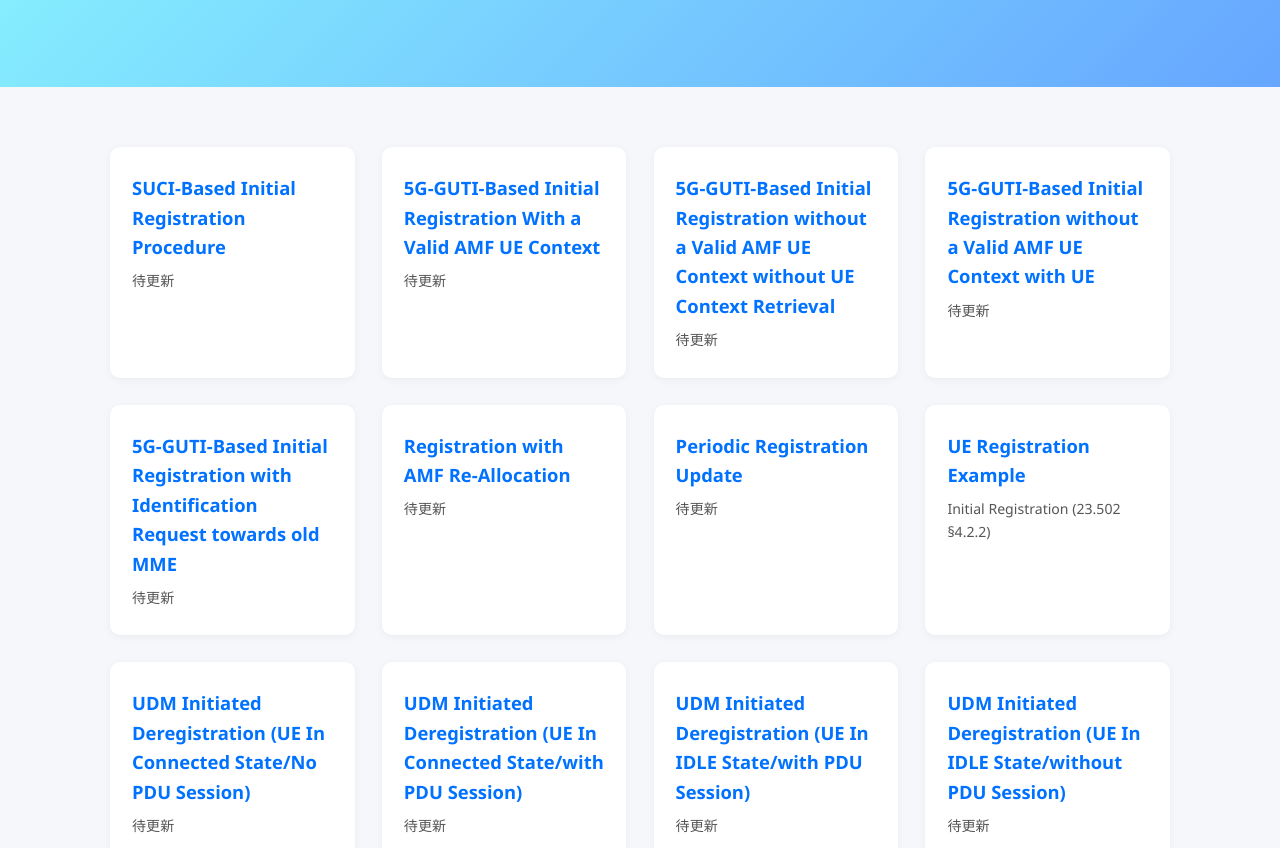
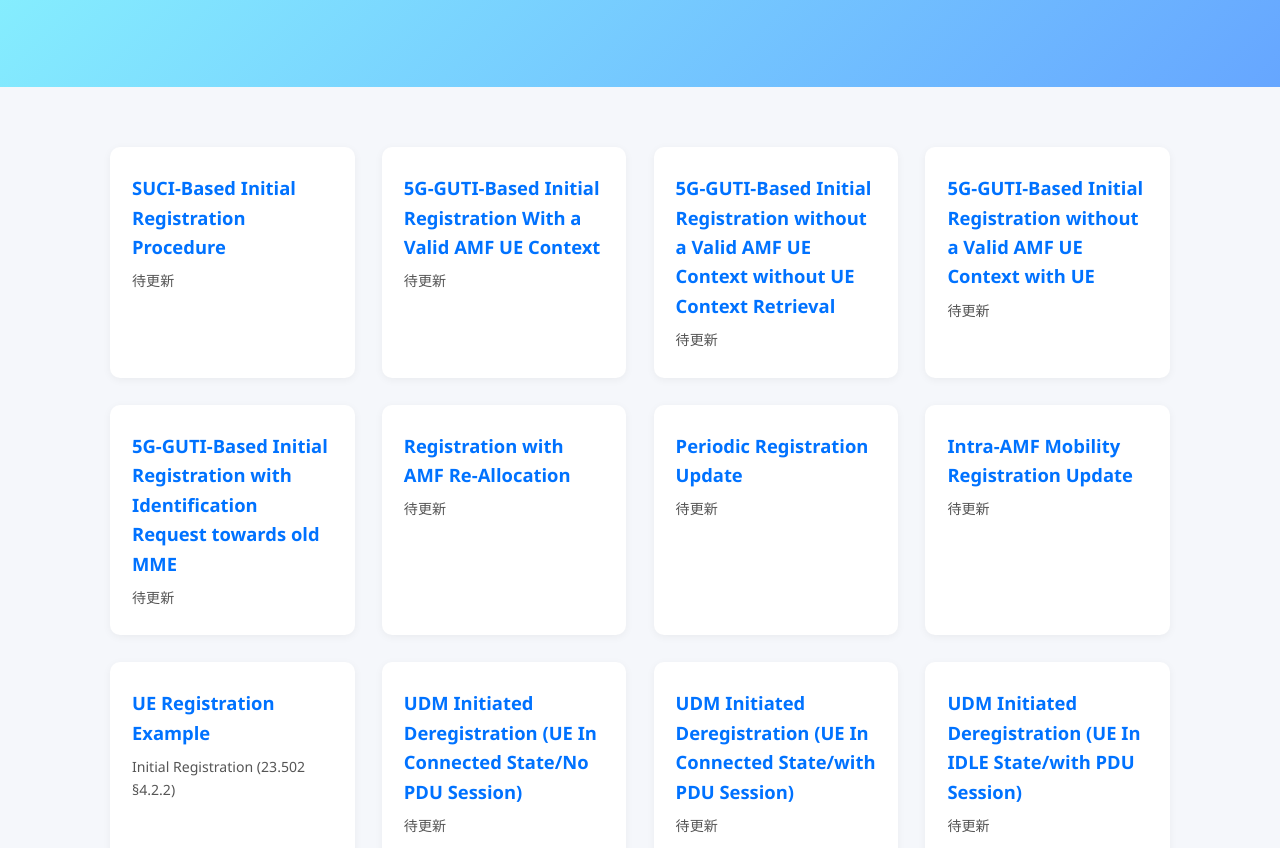
Before and after one commit to ChengQian1129/callflow.github.io, a plain HTML site: page index.html in a window 1280 px wide. Shown: the part 252-1100 px from the top of the page. Drawn offline with Linux system fonts and the light colour scheme.

Commit message:
Update index.html

```diff
--- a/index.html
+++ b/index.html
@@ -82,6 +82,10 @@
       <h3>Periodic Registration Update</h3>
       <p>待更新</p>
     </a>
+    <a class="card" href="flows/Intra-AMF_Mobility_Registration_Update.html">
+      <h3>Intra-AMF Mobility Registration Update</h3>
+      <p>待更新</p>
+    </a>
     <a class="card" href="flows/ue-registration.html">
       <h3>UE Registration Example</h3>
       <p>Initial Registration (23.502 §4.2.2)</p>
```
